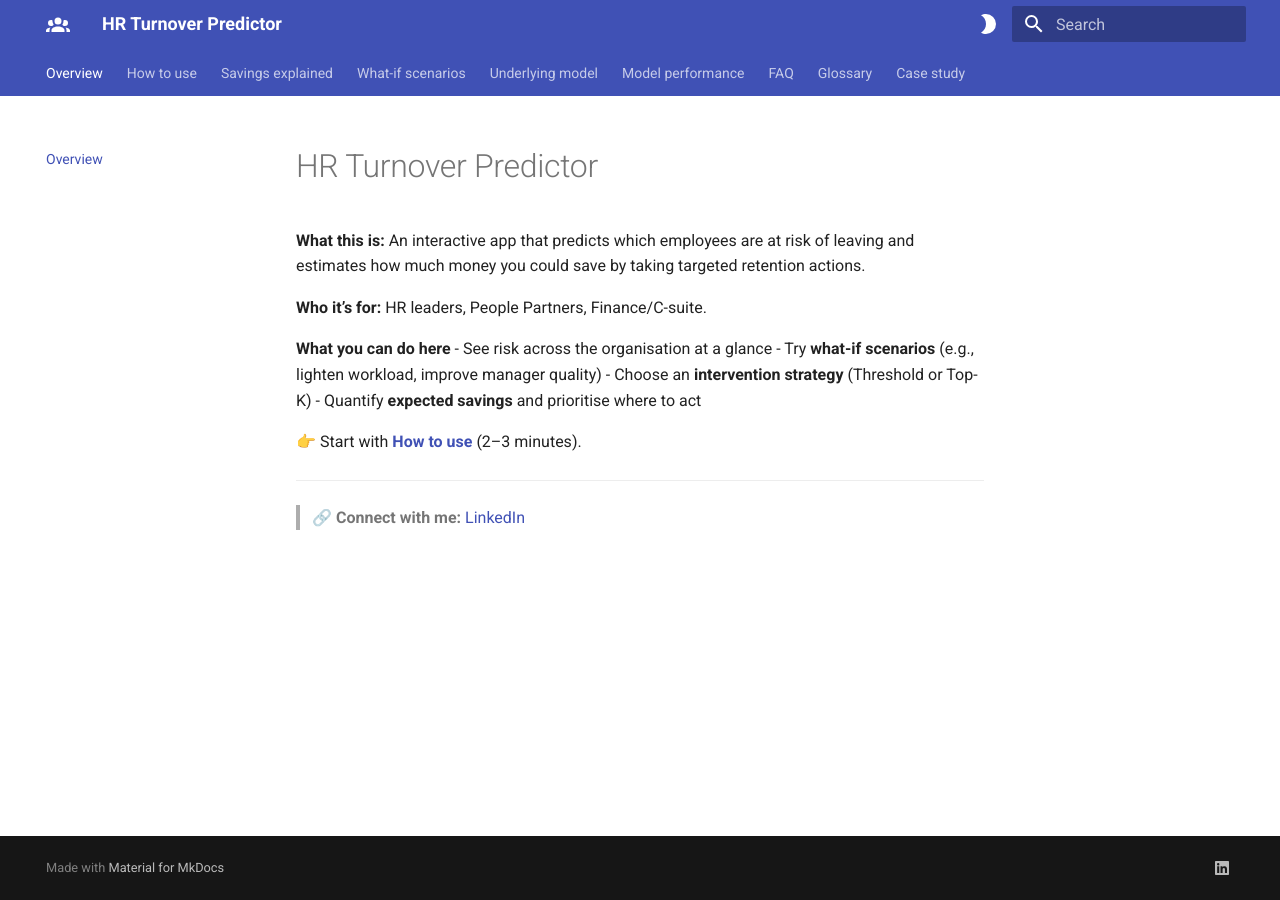
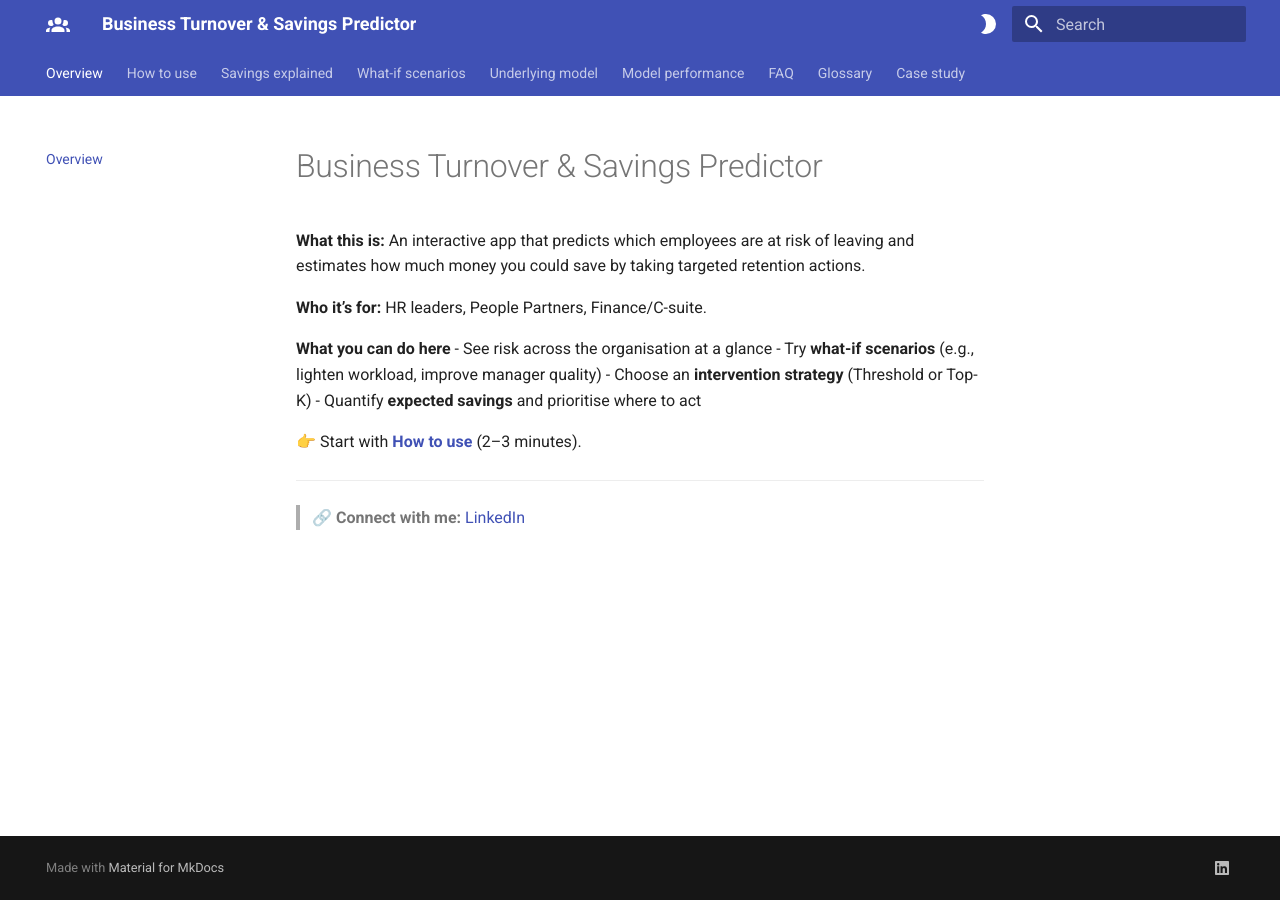
Before and after one commit to Stewart-Robertson/streamlit-hr-prediction, an MkDocs documentation site: the page built from docs/index.md, in a window 1280 px wide. Built offline with MkDocs 1.6.1 and Material for MkDocs 9.7.7, drawn with Linux system fonts in a browser that asks for light colours.

Commit message:
Changed docs naming to Business Turnover & Savings Predictor

```diff
--- a/docs/index.md
+++ b/docs/index.md
@@ -1,4 +1,4 @@
-# HR Turnover Predictor
+# Business Turnover & Savings Predictor
 
 **What this is:** An interactive app that predicts which employees are at risk of leaving and estimates how much money you could save by taking targeted retention actions.
 
--- a/mkdocs.yml
+++ b/mkdocs.yml
@@ -1,4 +1,4 @@
-site_name: HR Turnover Predictor
+site_name: Business Turnover & Savings Predictor
 site_description: Predict attrition risk and quantify savings from targeted interventions.
 theme:
   name: material
```
